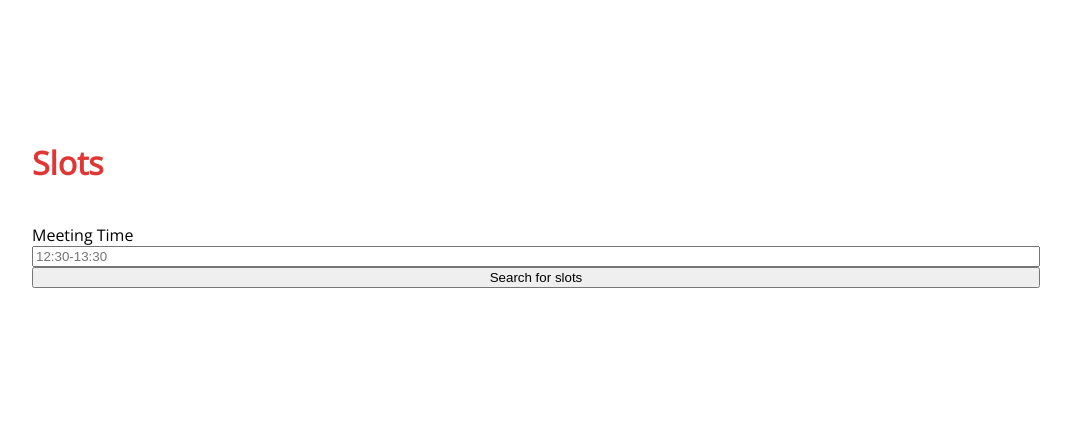
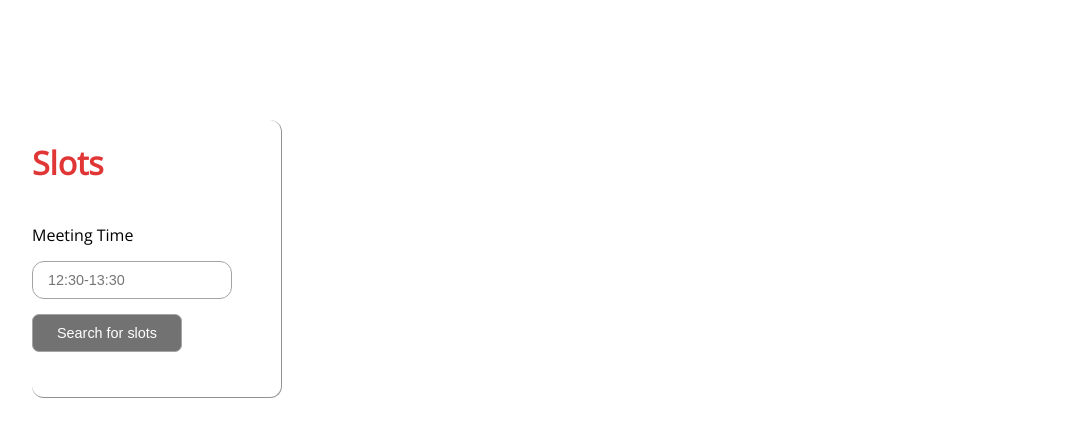
Before and after one commit to dbegogow/Meeting-Scheduling-Application, a React (Create React App) app in the folder client/meeting-scheduling-application/: page /slots in a window 1280 px wide. Shown: the top 436 px of the page, without its empty margins (104-1175 px from the left). Built offline with nearby package versions, Linux system fonts and the light colour scheme.

Commit message:
Implement slots page with styles

```diff
--- a/client/meeting-scheduling-application/src/index.css
+++ b/client/meeting-scheduling-application/src/index.css
@@ -58,4 +58,34 @@ html {
 .slots-container form {
     display: flex;
     flex-direction: column;
+    border-right: 1px solid #929292;
+    border-bottom: 1px solid #929292;
+    border-radius: 12px;
+    width: 250px;
+    padding-bottom: 45px;
 }
+
+.slots-container form input {
+    margin: 15px 0;
+    width: 200px;
+    outline: none;
+    border-radius: 12px;
+    border: 1px solid #A4A4A4;
+    padding: 10px 15px;
+    font-size: 0.9rem;
+}
+
+.slots-container form button {
+    width: 150px;
+    padding: 10px 0;
+    border: 1px solid #A4A4A4;
+    border-radius: 7px;
+    background: #727272;
+    color: #FFF;
+    font-size: 0.9rem;
+}
+
+.slots-container form button:hover {
+    cursor: pointer;
+    transform: scale(1.02);
+}
```
